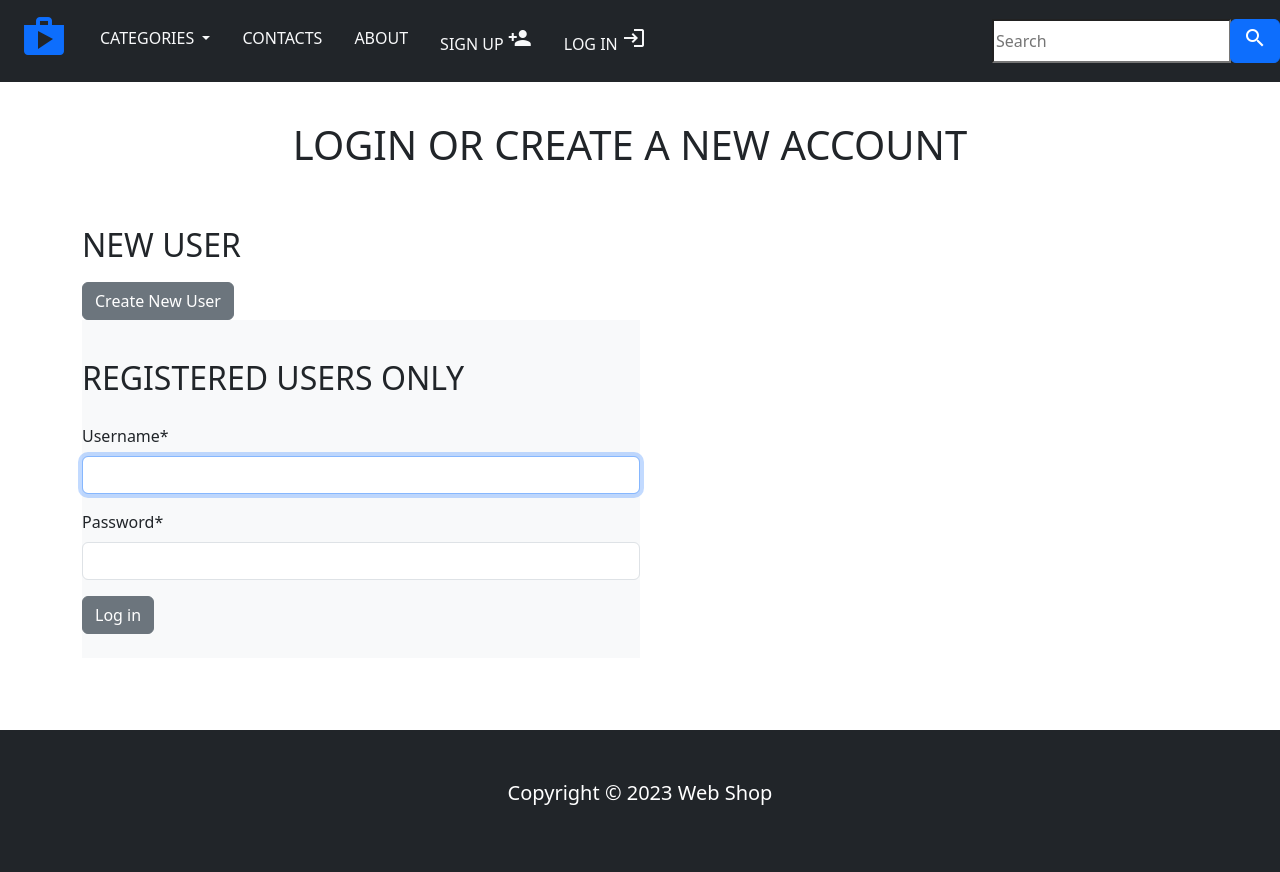
After one commit to Kusoff/ecommerce-project, a Django app: page /account/login/ in a window 1280 px wide. The commit adds this page. Run offline with Django 4.2, Linux system fonts and the light colour scheme; data comes from the database, SQL or seed files in the repository; both versions use the stored data as it was after the commit; some libraries are stand-ins or nearby versions; some web fonts are replaced.

Commit message:
Add login and logout

```diff
--- a/ecommerce/static/css/base.css
+++ b/ecommerce/static/css/base.css
@@ -45,3 +45,8 @@ ul.leaders li:after {
     font-weight: bold;
 
 }
+
+
+.custom_div{
+    margin-bottom: 20px !important;
+}
--- /dev/null
+++ b/shop/templates/login.html
@@ -0,0 +1,47 @@
+{% extends 'base.html'%}
+
+{% load static %}
+
+{% load crispy_forms_tags %}
+
+{% block title %}
+    Log in
+{% endblock %}
+
+{% block content %}
+
+    <div class="container">
+        <br>
+        <h1 class="product_title text-center">
+            Login or Create a New Account
+        </h1>
+        <div class="row">
+            <div col-sm-12 col-lg-6 text-center custom_div>
+                <br>
+                <h2 class="product_title">
+                    New User
+                </h2>
+                <a href="{% url 'signup' %}" class="btn btn-secondary">Create New User</a>
+                <div class="col-12 col-sm-12 col-md-12 col-lg-6 bg-light">
+                    <div>
+                        <br>
+                        <h2 class="product_title">
+                            Registered Users Only
+                        </h2>
+                        <form method="post">
+                            {% csrf_token %}
+                            <p>{{ form | crispy }}</p>
+                            <button type="submit" class="btn btn-secondary">Log in</button>
+
+                        </form>
+                        <br>
+                    </div>
+                </div>
+            </div>
+            <br>
+        </div>
+    </div>
+    <br>
+
+
+{% endblock %}
--- a/shop/templates/navbar.html
+++ b/shop/templates/navbar.html
@@ -16,8 +16,23 @@
               </div>
           </li>
           <li class ="nav-item"><a class ="nav-link text-light text-uppercase font-weight-bold px-3" href="">Contacts</a></li>
+          <li class ="nav-item"><a class ="nav-link text-light text-uppercase font-weight-bold px-3" href="">About</a></li>
+          {% if request.user.is_authenticated and request.user.first_name %}
+          <li class ="nav-item"><span class ="nav-link text-light text-uppercase font-weight-bold px-3" href="">Welcome,
+              {{ request.user.first_name }}!<span class="material-icons cart-icon">account_circle</span></span></li>
+
+          <li class ="nav-item"><a class ="nav-link text-light text-uppercase font-weight-bold px-3" href="{% url 'signout' %}">Sign Out
+              <span class="material-icons cart-icon">logout</span></a></li>
+
+          {% else %}
+
+          <li class ="nav-item"><a class ="nav-link text-light text-uppercase font-weight-bold px-3" href="{% url 'signup' %}">Sign Up
+              <span class="material-icons cart-icon">person_add</span></a></li>
+          <li class ="nav-item"><a class ="nav-link text-light text-uppercase font-weight-bold px-3" href="{% url 'login' %}">Log in
+              <span class="material-icons cart-icon">login</span></a></li>
+          {% endif %}
           {% if item_count > 0 %}
-          <li class ="nav-item"><a class ="nav-link text-light text-uppercase font-weight-bold px-3" href="">About</a></li>
+
           <li class ="nav-item"><a class ="nav-link text-light text-uppercase font-weight-bold px-3" href="{% url 'cart_detail' %}">
               <span class="material-icons cart-icon">add_shopping_cart</span>({{ item_count }})</a></li>
           {% endif %}
--- a/shop/templates/product.html
+++ b/shop/templates/product.html
@@ -15,7 +15,7 @@
                         {{product.name}}
                     </h1>
                     <h2 class="text-info font-italic mb-0">
-                        {{product.price}}
+                        ₽{{product.price}}
                     </h2>
                 </div>
             </div>
--- a/shop/urls.py
+++ b/shop/urls.py
@@ -10,5 +10,7 @@ urlpatterns = [
     path('cart/remove/<int:product_id>', views.cart_remove, name='cart_remove'),
     path('cart/remove_product/<int:product_id>', views.cart_remove_product, name='cart_remove_product'),
     path('account/create/', views.signUpView, name='signup'),
+    path('account/login/', views.loginView, name='login'),
+    path('account/signout/', views.signoutView, name='signout'),
 
 ]
--- a/shop/views.py
+++ b/shop/views.py
@@ -3,6 +3,8 @@ from .models import Category, Product, Cart, CartItem
 from django.core.exceptions import ObjectDoesNotExist
 from django.contrib.auth.models import Group, User
 from .forms import SignUpForm
+from django.contrib.auth.forms import AuthenticationForm
+from django.contrib.auth import login, authenticate, logout
 
 # Create your views here.
 def home(request, category_slug=None):
@@ -90,3 +92,25 @@ def signUpView(request):
     else:
         form = SignUpForm()
     return render(request, 'signup.html', {'form': form})
+
+
+def loginView(request):
+    if request.method == 'POST':
+        form = AuthenticationForm(data=request.POST)
+        if form.is_valid():
+            username = request.POST['username']
+            password = request.POST['password']
+            user = authenticate(username=username, password=password)
+            if user is not None:
+                login(request, user)
+                return redirect('home')
+            else:
+                return redirect('signup')
+    else:
+        form = AuthenticationForm()
+    return render(request, 'login.html', {'form': form})
+
+
+def signoutView(request):
+    logout(request)
+    return redirect('login')
```
Also changed, not shown: ecommercedb.sqlite3.
